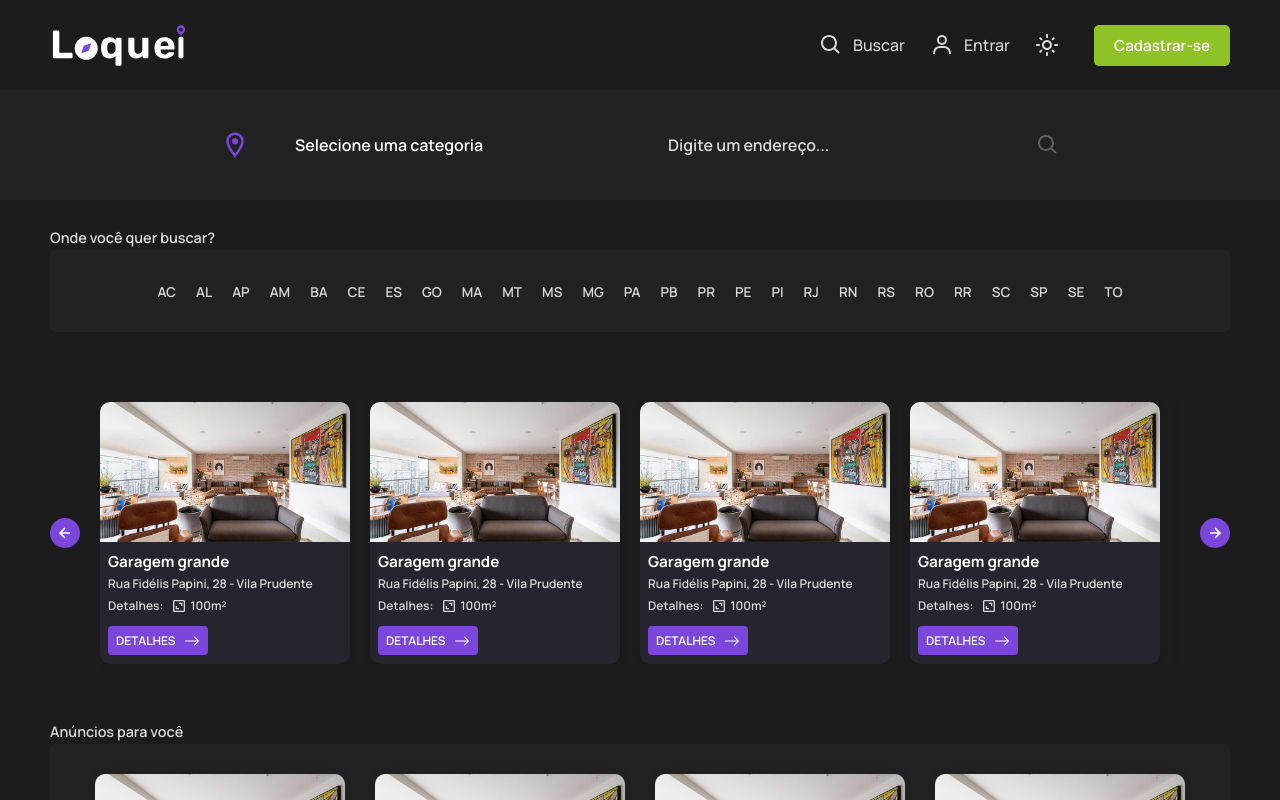
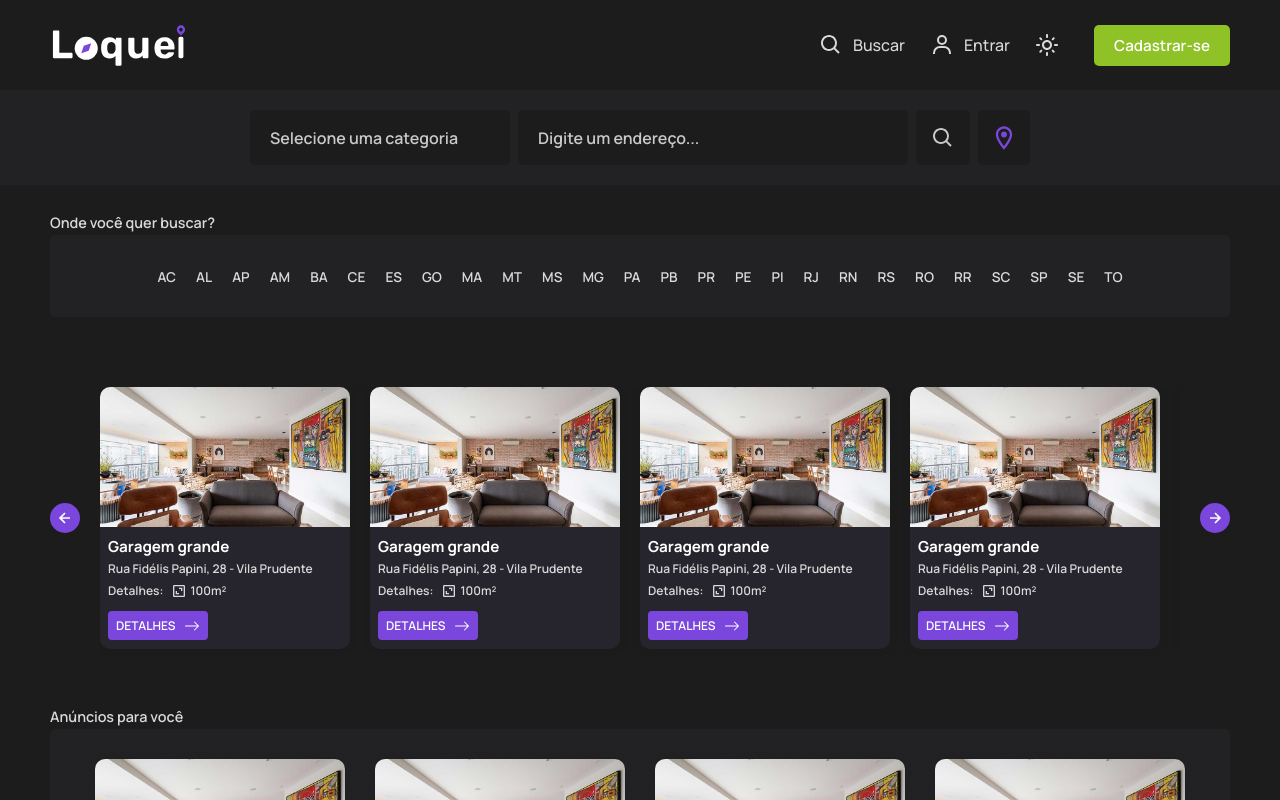
Before and after one commit to Rafa-Roodrigues/Loquei-Frontend, a React (Create React App) app: page / in a window 1280 px wide. Built offline with nearby package versions, Linux system fonts and the light colour scheme.

Commit message:
Filtro Home

```diff
--- a/package.json
+++ b/package.json
@@ -5,6 +5,7 @@
   "dependencies": {
     "react": "^18.0.0",
     "react-dom": "^18.0.0",
+    "react-google-maps": "^9.4.5",
     "react-helmet": "^6.1.0",
     "react-icons": "^4.3.1",
     "react-modal": "^3.15.1",
--- a/src/components/PreviewFilter/index.jsx
+++ b/src/components/PreviewFilter/index.jsx
@@ -6,7 +6,6 @@ import { MdOutlineLocationOn } from 'react-icons/md';
 export function PreviewFilter() {
   return (
     <Container>
-      <button><MdOutlineLocationOn size={30} /></button>
       <form>
         <select>
           <option>Selecione uma categoria</option>
@@ -16,9 +15,15 @@ export function PreviewFilter() {
           <option>Comercial</option>
           <option>Pequenos espaço</option>
         </select>
-        <input type="text" placeholder="Digite um endereço..." />
-        <button type="button"><BiSearch size={24} /></button>
+        <input type="text" title="Faça uma busca" placeholder="Digite um endereço..." />
+        <button type="button" title="Buscar">
+          <BiSearch size={24} />
+        </button>
       </form>
+      <div className="button_localizar">
+        <button type="button"><MdOutlineLocationOn size={28} /></button>
+        <span>Localização atual</span>
+      </div>
     </Container>
   );
 }
--- a/src/components/PreviewFilter/styles.js
+++ b/src/components/PreviewFilter/styles.js
@@ -2,7 +2,7 @@ import styled, {} from 'styled-components';
 
 export const Container = styled.section`
   width: 100%;
-  padding: 25px 0;
+  padding: 20px 0;
   position: relative;
   background-color: ${({ theme }) => theme.colors.categoryContainer};
 
@@ -10,13 +10,33 @@ export const Container = styled.section`
   align-items: center;
   justify-content: center;
 
-  > button {
-    height: 60px;
-    padding: 0 15px;
-    margin-right: 10px;
+  .button_localizar {
+    position: relative;
+
+    span {
+      padding: 5px;
       border-radius: 5px;
+      background-color: rgba(0, 0, 0, 80%);
+      position: absolute;
+      left: calc(50% + 5px);
+      bottom: -3px;
+      transform: translate(-50%, 100%);
 
-    background-color: ${({ theme }) => theme.colors.backgroundSecondary};
+      color: var(--branco);
+      font-size: 0.7rem;
+      text-align: center;
+
+      opacity: 0.95;
+
+      display: none;
+    }
+
+    button {
+      height: 55px;
+      padding: 0 12px;
+      margin-left: 8px;
+      border-radius: 5px;
+      background-color: ${({ theme }) => theme.colors.inputsBackground};
       color: var(--main);
       transition: filter .2s;
 
@@ -27,36 +47,44 @@ export const Container = styled.section`
       &:hover {
         filter: brightness(0.9);
       }
+
+      &:hover ~ span {
+        display: block;
       }
-
+    }
+  }
 
   form {
     width: 100%;
-    max-width: 800px;
+    max-width: 720px;
     display: flex;
     align-items: center;
     justify-content: center;
+    position: relative;
 
     input, select {
       width: 100%;
       max-width: 500px;
-      height: 60px;
+      height: 55px;
       padding: 0 20px;
-      margin-right: 10px;
+      margin-right: 8px;
 
       outline: none;
       border-radius: 5px;
-      background-color: ${({ theme }) => theme.colors.backgroundSecondary};
+      background-color: ${({ theme }) => theme.colors.inputsBackground};
 
       font-size: 1rem;
-      color: ${({ theme }) => theme.colors.textTitle};
+      color: ${({ theme }) => theme.colors.inputsText};
 
       &::placeholder {
-        color: ${({ theme }) => theme.colors.textBody}
+        color: ${({ theme }) => theme.colors.inputsPlaceholder}
       }
     }
 
     select {
+      max-width: 260px;
+      color: ${({ theme }) => theme.colors.inputsPlaceholder};
+
       -webkit-appearance: none;
       -moz-appearance: none;
 
@@ -66,12 +94,12 @@ export const Container = styled.section`
     }
 
     button {
-      height: 60px;
+      height: 55px;
       padding: 0 15px;
       border-radius: 5px;
 
-      background-color: ${({ theme }) => theme.colors.backgroundSecondary};
-      color: var(--cinza-escuro);
+      background-color: ${({ theme }) => theme.colors.inputsBackground};
+      color: ${({ theme }) => theme.colors.inputsPlaceholder};
       transition: filter .2s;
 
       display: flex;
--- a/src/pages/Buscar/index.jsx
+++ b/src/pages/Buscar/index.jsx
@@ -3,7 +3,6 @@ import { useState } from 'react';
 import Helmet from "react-helmet";
 
 import { Header } from '../../components/Header';
-import { CardHorizontal } from '../../components/Cards';
 import { useTheme } from '../../hooks/useTheme';
 
 import { BiFilterAlt, BiSearch } from 'react-icons/bi';
@@ -12,8 +11,6 @@ import { IoMdClose } from 'react-icons/io';
 import { FaCheck } from 'react-icons/fa';
 
 import { ContainerBuscar } from "./styles";
-import imgNone from '../../assets/img/img-none.jpg';
-
 
 export function Buscar() {
   const { themeIsActive } = useTheme();
@@ -101,25 +98,7 @@ export function Buscar() {
             </div>
           </form>
         </aside>
-        <section className="box_content">
-          <CardHorizontal
-            imgURL={imgNone}
-            title="Garagem grande"
-            address="Rua Fidélis Papini, 28 - Vila Prudente"
-          />
-          <CardHorizontal
-            imgURL={imgNone}
-            title="Garagem grande"
-            address="Rua Fidélis Papini, 28 - Vila Prudente"
-          />
-          <CardHorizontal
-            imgURL={imgNone}
-            title="Garagem grande"
-            address="Rua Fidélis Papini, 28 - Vila Prudente"
-          />
-        </section>
-        <section className="box_anuncios">
-          anuncios
+        <section className="box_map">
         </section>
       </div>
     </ContainerBuscar>
--- a/src/pages/Buscar/styles.js
+++ b/src/pages/Buscar/styles.js
@@ -14,7 +14,7 @@ export const ContainerBuscar = styled.div `
 
     column-gap: 5px;
     display: grid;
-    grid-template-columns: 0.7fr 1.6fr 0.7fr;
+    grid-template-columns: 0.5fr 1.5fr;
 
     .box_mobile {
       display: none;
@@ -191,45 +191,17 @@ export const ContainerBuscar = styled.div `
       }
     }
 
-    .box_content {
+    .box_map {
       width: 100%;
-      height: 100%;
-      padding: 20px;
-      overflow-y: auto;
-      background-color: ${({ theme }) => theme.colors.backgroundSecondary};
-
-      display: flex;
-      flex-direction: column;
-      align-items: center;
-      justify-content: flex-start;
-
-      &::-webkit-scrollbar-track {
-        background-color: ${({ theme }) => theme.colors.background};
-      }
-      &::-webkit-scrollbar {
-          width: 5px;
-          background-color: ${({ theme }) => theme.colors.background};
-      }
-      &::-webkit-scrollbar-thumb {
-          border-radius: 50px;
-          background: var(--cinza);
-      }
+      background: ${({ theme }) => theme.colors.backgroundSecondary};
     }
   }
 
-  @media screen and (max-width: 1100px) {
-    .box_grid {
-      grid-template-columns: 0.7fr 1.3fr;
-      .box_anuncios {
-        display: none;
-      }
-    }
-  }
-
-  @media screen and (max-width: 1100px) {
+  @media screen and (max-width: 900px) {
     .box_grid {
       display: flex;
       flex-direction: column;
+      grid-template-columns: 0.7fr 1.3fr;
 
       .box_mobile {
         padding: 0 25px;
--- a/src/styles/theme/dark.js
+++ b/src/styles/theme/dark.js
@@ -19,9 +19,9 @@ export const dark = {
         cardHorizontalBackground: "#26242C",
         cardHorizontalBackgroundSecondary: "#222225",
 
-        searchBackground: "#F0F0F0",
-        searchPlaceholder: "#D9D9D9",
-        searchText: color.white,
+        inputsBackground: "#1C1C1C",
+        inputsPlaceholder: "#C9C9C9",
+        inputsText: color.white,
 
         buttonsGreen: "#8fc227",
         buttonRed: "#F03232",
--- a/src/styles/theme/light.js
+++ b/src/styles/theme/light.js
@@ -19,11 +19,13 @@ export const light = {
         cardHorizontalBackground: "#FCFCFC",
         cardHorizontalBackgroundSecondary: "#F5F5F5",
 
-        searchBackground: "#F5F7FD",
-        searchPlaceholder: color.gray,
-        searchText: color.grayDark,
+        inputsBackground: "#F5F7FD",
+        inputsPlaceholder: color.gray,
+        inputsText: color.grayDark,
 
         buttonsGreen: color.green,
         buttonRed: "#E83939",
+
+        inputsBackground: "#F5F5F5",
     }
 }
```
Also changed, not shown: 1 other file (tests, documents, lock files or other folders). Lines whose indentation alone changed are shown as unchanged.
